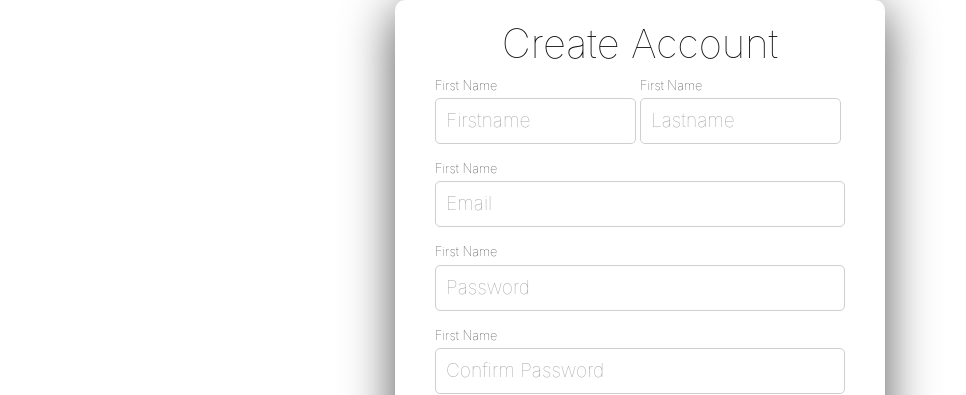
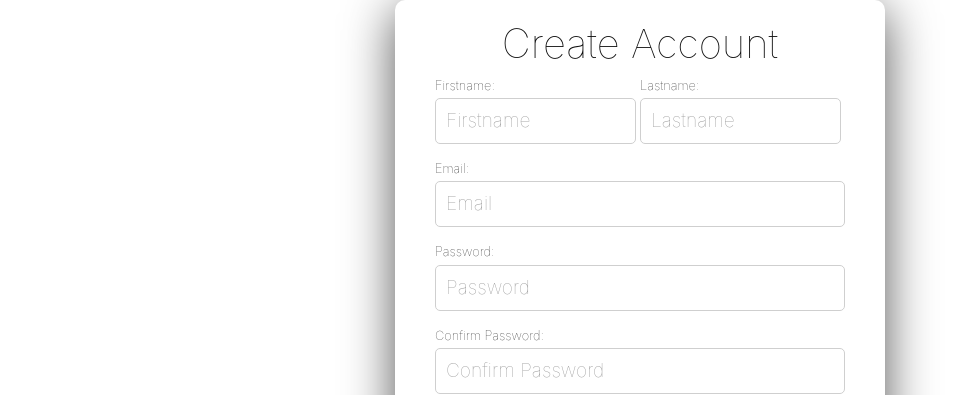
Before and after one commit to JCdev07/theHomeSphere_react, a React (Create React App) app: page /register in a window 1280 px wide. Shown: the part 200-595 px from the top of the page, without its empty margins (0-966 px from the left). Built offline with nearby package versions, Linux system fonts and the light colour scheme.

Commit message:
add validation on registration

```diff
--- a/package.json
+++ b/package.json
@@ -10,6 +10,7 @@
     "react-dom": "^16.13.1",
     "react-router-dom": "^5.2.0",
     "react-scripts": "3.4.3",
+    "react-toast-notifications": "^2.4.0",
     "styled-components": "^5.2.0"
   },
   "scripts": {
--- a/src/Components/RegisterForm.js
+++ b/src/Components/RegisterForm.js
@@ -1,75 +1,232 @@
-import React, { useState } from "react";
+import React, { useState, useEffect } from "react";
 import { Wrapper, FormWrapper, Form, FormHeader } from "./RegisterFormStyle";
 import InputGroup from "./SubComponents/InputGroup";
 import { Link } from "react-router-dom";
+import { Redirect } from "react-router-dom";
+import useRedirect from "./../hooks/isRedirect";
+import FormBtn from "./SubComponents/FormBtn";
 
 export default function RegisterForm() {
+   // Registration State
+   const [registerStatus, setRegisterStatus] = useState({
+      firstname: "",
+      lastname: "",
+      email: "",
+      password: "",
+      confirmPassword: "",
+   });
+
+   const [errMsg, setErrMsg] = useState({
+      firstnameErr: "",
+      lastnameErr: "",
+      emailErr: "",
+      passwordErr: "",
+      confirmPasswordErr: "",
+   });
+
+   const [formValid, setFormValid] = useState(false);
+
+   // Redirect State
+   const [isRedirect, setisRedirect] = useRedirect(false);
+
+   // isLoading State
+   const [isLoading, setIsLoading] = useState(false);
+
+   // Assigning Variables and Destructuring
+   let { firstname, lastname, email, password } = registerStatus;
+   let {
+      firstnameErr,
+      lastnameErr,
+      emailErr,
+      passwordErr,
+      confirmPasswordErr,
+   } = errMsg;
+
+   useEffect(() => {
+      if (
+         firstname.length !== 0 &&
+         lastname.length !== 0 &&
+         email.length !== 0 &&
+         password.length !== 0 &&
+         firstnameErr.length === 0 &&
+         lastnameErr.length === 0 &&
+         emailErr.length === 0 &&
+         passwordErr.length === 0 &&
+         confirmPasswordErr.length === 0
+      ) {
+         setFormValid(true);
+      }
+
+      return function cleanup() {
+         setFormValid(false);
+      };
+   }, [registerStatus]);
+
+   // Form Validation On Field Value Change
+   const handleChange = (e) => {
+      setRegisterStatus({
+         ...registerStatus,
+         [e.target.name]: e.target.value,
+      });
+
+      // Destructuring event.target
+      const { value, name } = e.target;
+
+      // email regex
+      const emailRegex = RegExp(
+         /^([A-Za-z0-9_\-.])+@([A-Za-z0-9_\-.])+\.([A-Za-z]{2,4})$/
+      );
+
+      switch (name) {
+         case "firstname":
+            setErrMsg({
+               ...errMsg,
+               firstnameErr: value.length > 1 ? "" : "invalid firstname",
+            });
+            break;
+         case "lastname":
+            setErrMsg({
+               ...errMsg,
+               lastnameErr: value.length > 1 ? "" : "invalid lastname",
+            });
+            break;
+         case "email":
+            setErrMsg({
+               ...errMsg,
+               emailErr: emailRegex.test(value) ? "" : "invalid email address",
+            });
+            break;
+         case "password":
+            setErrMsg({
+               ...errMsg,
+               passwordErr:
+                  value.length > 7
+                     ? ""
+                     : "password must be atleast 8 characters",
+               confirmPasswordErr:
+                  value !== password ? "password do not match" : "",
+            });
+            break;
+         case "confirmPassword":
+            setErrMsg({
+               ...errMsg,
+               confirmPasswordErr:
+                  value !== password ? "password do not match" : "",
+            });
+            break;
+
+         default:
+            break;
+      }
+   };
+
+   // On Form Submit Function
+   const handleSubmit = (e) => {
+      e.preventDefault();
+      setIsLoading(true);
+
+      if (formValid) {
+         // Database Query
+         fetch("https://thehomesphereapi.herokuapp.com/register", {
+            method: "POST",
+            body: JSON.stringify({ firstname, lastname, email, password }),
+            headers: {
+               "Content-type": "application/json",
+            },
+         })
+            .then((response) => {
+               if (response.status !== 400) {
+                  setisRedirect(true);
+                  console.log(response);
+               } else {
+                  setIsLoading(false);
+                  console.log(response);
+               }
+               return response.json();
+            })
+            .then((data) => {
+               console.log(data);
+               if (data.user) {
+                  setIsLoading(false);
+                  setisRedirect(true);
+               }
+            });
+      } else {
+         alert("form not valid");
+         setIsLoading(false);
+      }
+   };
+
+   // Redirect
+   if (isRedirect) {
+      return <Redirect to="/login" />;
+   }
+
    return (
       <>
          <Wrapper>
             <div className="row">
                <FormWrapper>
                   <FormHeader>Create Account</FormHeader>
-                  <Form noValidate>
+                  <Form noValidate onSubmit={handleSubmit}>
                      {/* Firstname */}
                      <InputGroup
+                        label="Firstname:"
                         className="firstname"
                         name="firstname"
                         type="text"
                         placeholder="Firstname"
-                        // handleChange={handleChange}
-                        // formError={formErrors.firstname}
+                        handleChange={handleChange}
+                        formError={errMsg.firstnameErr}
                      />
 
                      {/* Lastname */}
                      <InputGroup
+                        label="Lastname:"
                         className="lastname"
                         name="lastname"
                         type="text"
                         placeholder="Lastname"
-                        // handleChange={handleChange}
-                        // formError={formErrors.lastname}
+                        handleChange={handleChange}
+                        formError={errMsg.lastnameErr}
                      />
 
                      {/* Email */}
                      <InputGroup
+                        label="Email:"
                         className="email"
                         name="email"
                         type="email"
                         placeholder="Email"
-                        // handleChange={handleChange}
-                        // formError={formErrors.email}
+                        handleChange={handleChange}
+                        formError={errMsg.emailErr}
                      />
 
                      {/* Password */}
                      <InputGroup
+                        label="Password:"
                         className="password"
                         name="password"
                         type="password"
                         placeholder="Password"
-                        // handleChange={handleChange}
-                        // formError={formErrors.password}
+                        handleChange={handleChange}
+                        formError={errMsg.passwordErr}
                      />
 
                      {/* Confirm Password */}
                      <InputGroup
+                        label="Confirm Password:"
                         className="password"
                         name="confirmPassword"
                         type="password"
                         placeholder="Confirm Password"
-                        // handleChange={handleChange}
-                        // formError={formErrors.confirmPassword}
+                        handleChange={handleChange}
+                        formError={errMsg.confirmPasswordErr}
                      />
 
                      {/* CTA */}
                      <div className="createAccount">
-                        <button
-                           type="submit"
-                           id="form-btn"
-                           // disabled={!formValid}
-                        >
-                           Submit
-                        </button>
+                        <FormBtn isLoading={isLoading} />
                         <small>
                            Already Have an Accont?{" "}
                            <Link to="/login">Log in</Link>
--- /dev/null
+++ b/src/Components/SubComponents/FormBtn.js
@@ -0,0 +1,52 @@
+import React from "react";
+import styled from "styled-components";
+
+const BtnWithSpinner = styled.button`
+   background-color: #519e8a;
+   color: #fff;
+   border: 2px solid #fff;
+   width: 100%;
+   margin-top: 1em;
+   padding: 8px 0px;
+   font-size: 1em;
+   font-weight: lighter;
+   letter-spacing: 1px;
+   margin-bottom: 0.25em;
+   transition: all 0.3s ease;
+   position: relative;
+
+   &:focus {
+      border: 2px solid transparent;
+   }
+
+   &[disabled] {
+      color: #fff;
+   }
+`;
+
+const BtnSpinner = styled.span`
+   position: absolute;
+   right: 35%;
+   top: 36%;
+`;
+
+const FormBtn = ({ isLoading }) => {
+   return (
+      <>
+         <BtnWithSpinner type="submit" id="form-btn">
+            Submit
+            {isLoading ? (
+               <BtnSpinner
+                  className="spinner-border spinner-border-sm"
+                  role="status"
+                  aria-hidden="true"
+               ></BtnSpinner>
+            ) : (
+               ""
+            )}
+         </BtnWithSpinner>
+      </>
+   );
+};
+
+export default FormBtn;
--- a/src/Components/SubComponents/InputGroup.js
+++ b/src/Components/SubComponents/InputGroup.js
@@ -28,10 +28,11 @@ export default function InputGroup({
    handleChange,
    formError,
    className,
+   label,
 }) {
    return (
       <div className={className}>
-         <FormLabel htmlFor="firstname">First Name</FormLabel>
+         <FormLabel htmlFor="firstname">{label}</FormLabel>
          <FormInput
             type={type}
             name={name}
--- a/src/Pages/Register.js
+++ b/src/Pages/Register.js
@@ -1,70 +1,8 @@
-import React, { useState } from "react";
-import { Redirect } from "react-router-dom";
-import useRedirect from "./../hooks/isRedirect";
+import React from "react";
+
 import RegisterForm from "./../components/RegisterForm";
 
 const Register = () => {
-   const [userRegistration, setUserRegistration] = useState({
-      firstname: "",
-      lastname: "",
-      email: "",
-      password: "",
-   });
-
-   const [response, setResponse] = useState({
-      hasError: false,
-      color: "",
-      message: "",
-   });
-
-   const [isRedirect, setisRedirect] = useRedirect(false);
-
-   const handleChange = (e) => {
-      setUserRegistration({
-         ...userRegistration,
-         [e.target.name]: e.target.value,
-      });
-   };
-
-   const handleSubmit = (e) => {
-      e.preventDefault();
-      fetch("https://thehomesphereapi.herokuapp.com/register", {
-         method: "POST",
-         body: JSON.stringify(userRegistration),
-         headers: {
-            "Content-type": "application/json",
-         },
-      })
-         .then((response) => {
-            if (response.status === 400) {
-               setResponse({
-                  ...response,
-                  hasError: true,
-                  color: "danger",
-                  message: "Check Credentials",
-               });
-            } else {
-               setisRedirect(true);
-               setResponse({
-                  ...response,
-                  hasError: false,
-                  color: "success",
-                  message: "Please Login to Continue",
-               });
-            }
-            return response.json();
-         })
-         .then((data) => {
-            if (isRedirect) {
-               console.log(data, data.user, isRedirect);
-               // return ;
-            }
-         });
-   };
-
-   if (isRedirect) {
-      return <Redirect to="/login" />;
-   }
    return (
       <div>
          <RegisterForm />
```
Also changed, not shown: 1 other file (tests, documents, lock files or other folders).
